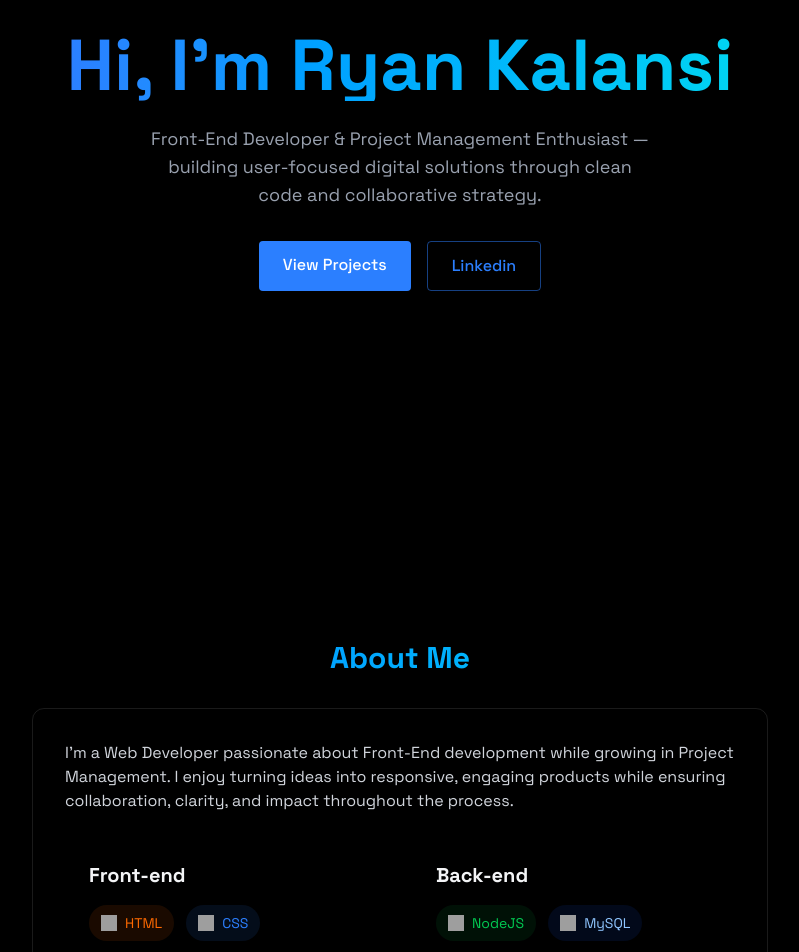
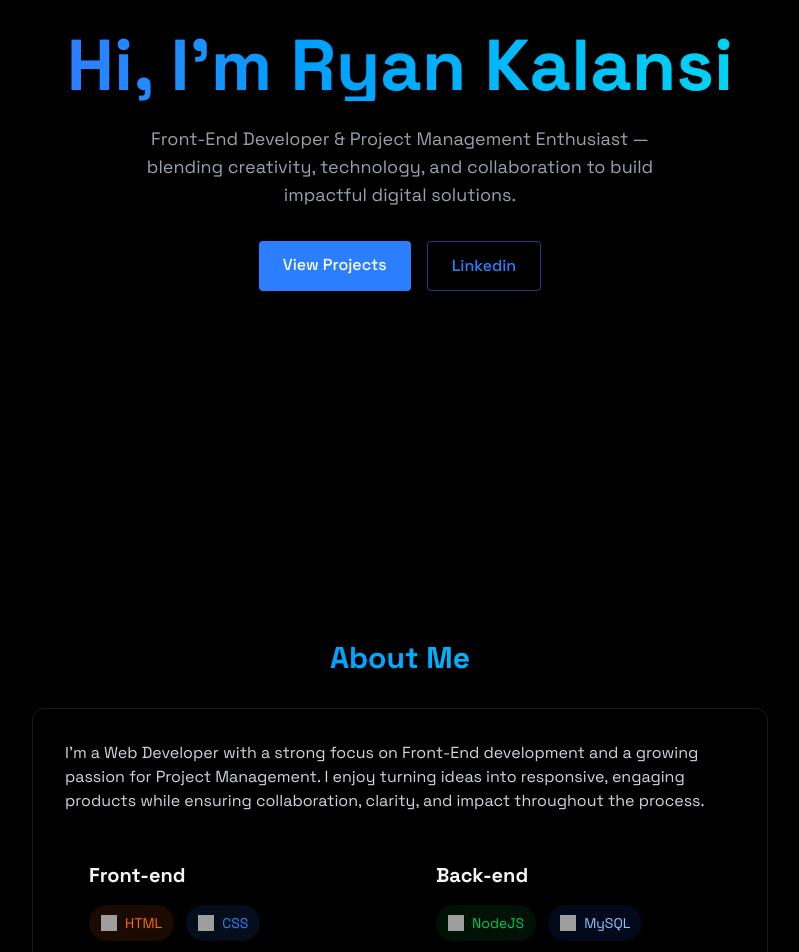
Before and after one commit to ryankalansi/ryan-portfolio, a React (Vite) app: page / in a window 1280 px wide. Shown: the part 240-1192 px from the top of the page, without its empty margins (240-1039 px from the left). Built offline with nearby package versions, Linux system fonts and the light colour scheme; grey boxes are pictures that could not be loaded.

Commit message:
update copywriting

```diff
--- a/src/components/sections/About.jsx
+++ b/src/components/sections/About.jsx
@@ -83,10 +83,10 @@ export const About = () => {
 
           <div className="rounded-xl p-8 border-white/10 border hover:-translate-y-1 transition-all">
             <p className="text-gray-300 mb-6">
-              I’m a Web Developer passionate about Front-End development while
-              growing in Project Management. I enjoy turning ideas into
-              responsive, engaging products while ensuring collaboration,
-              clarity, and impact throughout the process.
+              I’m a Web Developer with a strong focus on Front-End development
+              and a growing passion for Project Management. I enjoy turning
+              ideas into responsive, engaging products while ensuring
+              collaboration, clarity, and impact throughout the process.
             </p>
 
             <div className="grid grid-cols-1 md:grid-cols-2 gap-6">
--- a/src/components/sections/Home.jsx
+++ b/src/components/sections/Home.jsx
@@ -13,9 +13,9 @@ export const Home = () => {
           </h1>
 
           <p className="text-gray-400 text-lg mb-8 max-w-lg mx-auto">
-            Front-End Developer & Project Management Enthusiast — building
-            user-focused digital solutions through clean code and collaborative
-            strategy.
+            Front-End Developer & Project Management Enthusiast — blending
+            creativity, technology, and collaboration to build impactful digital
+            solutions.
           </p>
 
           <div className="flex justify-center space-x-4">
```
